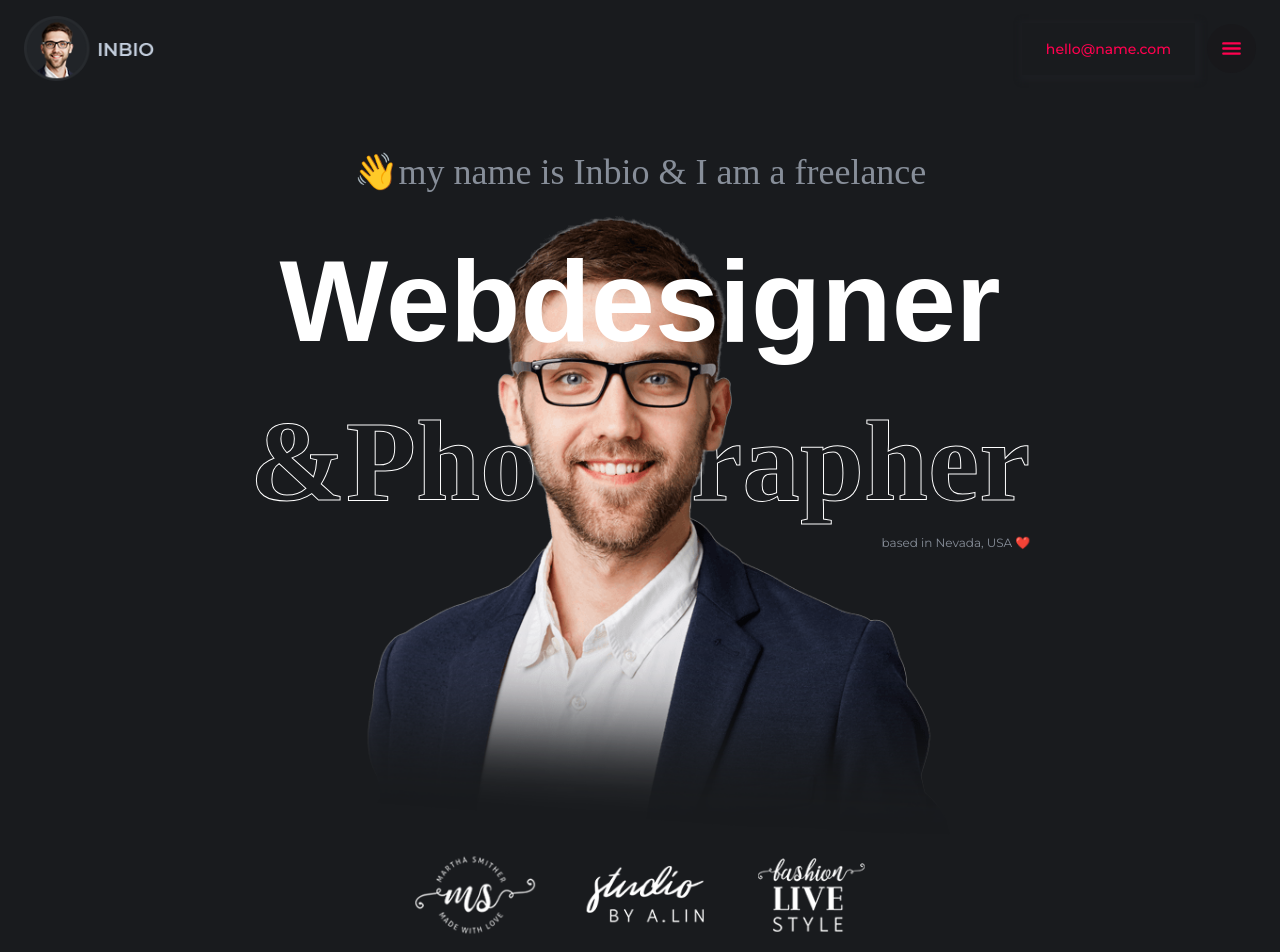
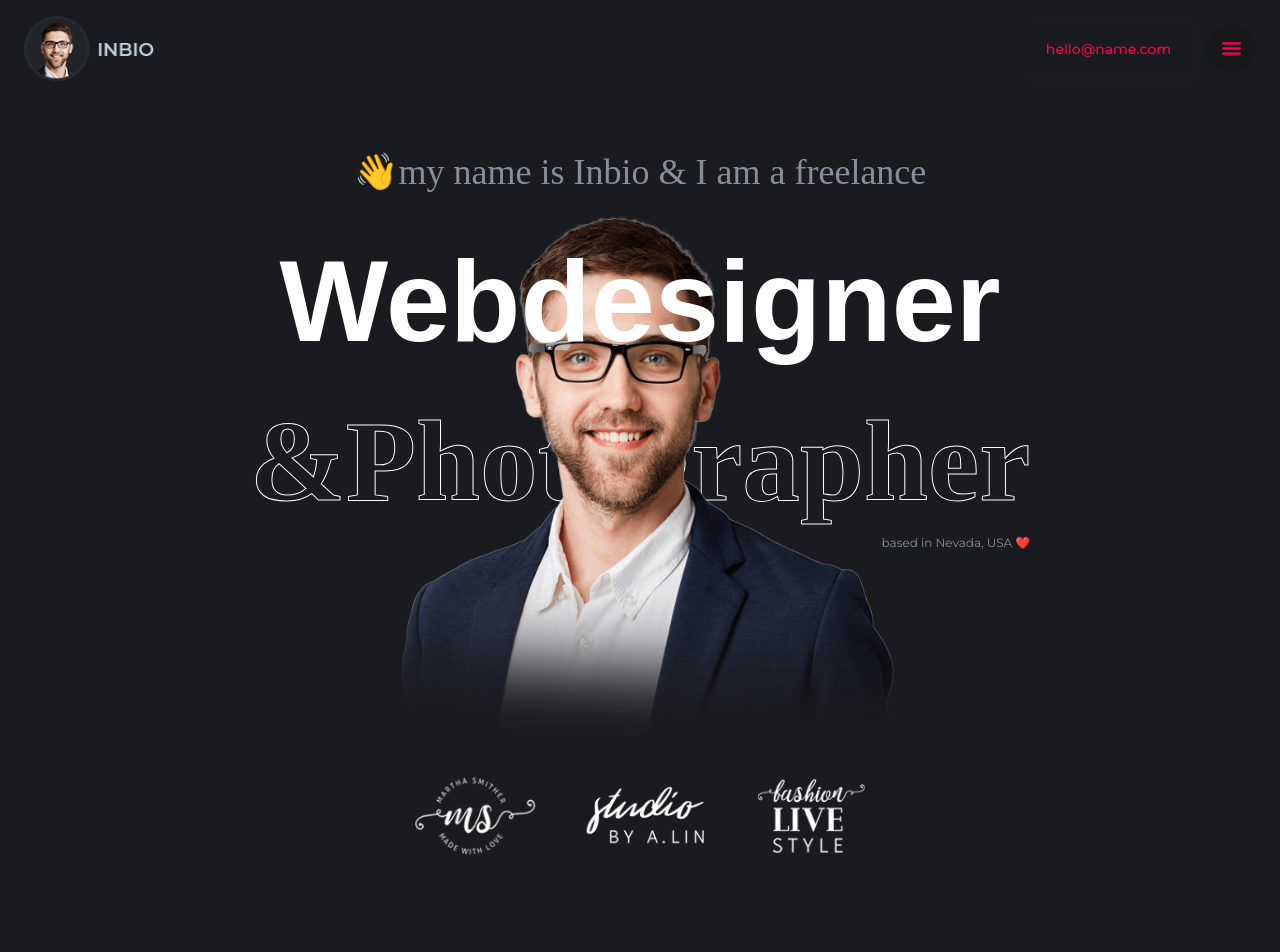
Before and after one commit to AhsanRaza69/newPortfolio, a Next.js app: page / in a window 1280 px wide. Shown: the top 952 px of the page. Built offline with nearby package versions, Linux system fonts and the light colour scheme.

Commit message:
animation

```diff
--- a/src/app/_Conponents/HeroSec.jsx
+++ b/src/app/_Conponents/HeroSec.jsx
@@ -4,22 +4,11 @@ import Container from './Container'
 import Image from 'next/image'
 import ProjectDetail from './ProjectDetail'
 import { useScroll, motion, useTransform } from 'framer-motion';
+import { fadeIn} from './variant';
 
 const HeroSec = () => {
 
-  const { scrollY } = useScroll();
 
-  const imageVariants = {
-    hidden: { y: 50, opacity: 0 }, // Start position below and invisible
-    visible: {
-      y: 0,
-      opacity: 1,
-      transition: {
-        duration: 0.2   , // Adjust the duration of the animation
-        ease: "easeOut"
-      }
-    } // End position at its original place and fully visible
-  };
 
   return (
     <div className="" id='hero'>
@@ -35,20 +24,42 @@ const HeroSec = () => {
             <p className=' text-xs  lg:text-lg text-darkcolor  sm:text-right'>based in Nevada, USA ❤️</p>
 
             <motion.div
-              initial="hidden"
-              animate="visible"
-              variants={imageVariants}
-
+              initial={{y:600, opacity : 0}}
+              animate={{y:0, opacity : 1}}
+              transition={{
+                delay:'0.2',
+                y:{
+                  type:'spring',
+                  stiffness:60
+                },
+                opacity:{duration:1},
+                ease:"easeIn",
+                duration:'0.4',
+              }}
 
               className=" absolute     z-0  top-[20%]    md:top-[17%]  flex justify-center  items-center flex-col  w-full  ">
-              <Image src="/heroimg.png" className=' h-auto w-[100%]  sm:w-[70%] md:w-[80%]   ' alt='Logo'
+              <Image src="/heroimg.png" className=' h-auto w-[100%]  sm:w-[70%] md:w-[70%]   ' alt='Logo'
                 width={650}
                 height={700}
               />
-              <Image src="/clientLogo.png" className=' h-auto w-[100%]  sm:w-[70%] md:w-[60%] xl:w-[50%]  ' alt='Logo'
+              <motion.div
+               initial={{y:-100, opacity : 0}}
+               whileInView={{y:0, opacity : 1}}
+               transition={{
+                 delay:'0.3',
+                 y:{
+                   type:'spring',
+                   stiffness:60
+                 },
+                 opacity:{duration:1},
+                 ease:"easeIn",
+                 duration:'0.4',
+               }} className="h-auto w-[100%]  sm:w-[70%] md:w-[60%] xl:w-[50%] ">
+              <Image src="/clientLogo.png" className='  ' alt='Logo'
                 width={650}
                 height={100}
               />
+              </motion.div>
             </motion.div>
           </div>
 
--- a/src/app/_Conponents/LatestDesignSlider2.jsx
+++ b/src/app/_Conponents/LatestDesignSlider2.jsx
@@ -2,6 +2,8 @@
 import { PiCaretLeftLight, PiCaretRightLight } from "react-icons/pi";
 import LatestDesignSlider from './LatestDesignSlider';
 import Slider from "react-slick";
+import{motion}from 'framer-motion'
+
 
 
 const LatestDesignSlider2 = () => {
@@ -57,8 +59,17 @@ const LatestDesignSlider2 = () => {
   };
 
   return (
-    <div className="   text-white w-full  flex  flex-col gap-3    " id="design">
-      <Slider  {...settings} className="slider-container">
+    <motion.div
+    // initial={{y:400, opacity : 0}}
+    // whileInView={{y:0, opacity : 1}}
+    // transition={{
+    //   delay:'0.2',
+    //   opacity:{duration:1},
+    //   ease:"easeIn",
+    //   duration:'0.5',
+    // }}
+    className="  text-white w-full  flex  flex-col gap-3    " id="design">
+s      <Slider  {...settings} className="">
         <div className=' fle '>
         <LatestDesignSlider topPara={"GAllery"}
         para="Front view woman wearing trucker hat.
@@ -82,7 +93,7 @@ const LatestDesignSlider2 = () => {
 
 
       </Slider>
-    </div>
+    </motion.div>
   );
 }
 export default LatestDesignSlider2
--- a/src/app/_Conponents/PricingSec.jsx
+++ b/src/app/_Conponents/PricingSec.jsx
@@ -3,6 +3,7 @@ import Container from './Container'
 import ReUseHeading from './reUseComponents/ReUseHeading'
 import PriceCard from './PriceCard'
 import Blackline from './Blackline'
+import { motion} from 'framer-motion'
 
 const PricingSec = () => {
   return (
@@ -21,9 +22,20 @@ const PricingSec = () => {
          </p>
          </div>
          <div className=" flex gap-2  ">
-          <PriceCard title={"STARTER"} Stiitle={"Try and decide."}
+          {/* <motion.div
+          initial={{y:400, opacity : 0}}
+          whileInView={{y:0, opacity : 1}}
+          transition={{
+            delay:'0.3',
+            opacity:{duration:1},
+            ease:"easeIn",
+            duration:'0.5',
+          }}
+          > */}
+          <PriceCard c title={"STARTER"} Stiitle={"Try and decide."}
           price={0}
           />
+          {/* </motion.div> */}
                  </div>
           <div className="">
           <PriceCard title={"BUNDLE"} Stiitle={"Try and decide."}
--- a/src/app/_Conponents/reUseComponents/ReUseHeading.jsx
+++ b/src/app/_Conponents/reUseComponents/ReUseHeading.jsx
@@ -1,32 +1,28 @@
 import { motion, useAnimation } from 'framer-motion';
-// import { useInView } from 'react-intersection-observer';
-
+import { fadeIn} from '../variant';
 
 const ReUseHeading = ({topPara,mainTitle}) => {
-  // const controls = useAnimation();
-  // const { ref, inView } = useInView({
-  //   threshold: 0.2, // Trigger the animation when 20% of the component is visible
-  // });
-
-  // React.useEffect(() => {
-  //   if (inView) {
-  //     controls.start({ y: 0, opacity: 1 });
-  //   } else {
-  //     controls.start({ y: 100, opacity: 0 });
-  //   }
-  // }, [controls, inView]);
 
   return (
-    <div
-    // ref={ref}
-    // animate={controls}
-    // initial={{ y: 100, opacity: 0 }}
-    transition={{ duration: 0.5 }} className=' w-full py-4  px-3 '>
+    <motion.div
+    initial={{y:100, opacity : 0}}
+    whileInView={{y:0, opacity : 1}}
+    transition={{
+      delay:'0.1',
+      // y:{
+      //   type:'spring',
+      //   stiffness:60
+      // },
+      opacity:{duration:1},
+      ease:"easeIn",
+      duration:'0.5',
+    }}
+ className=' w-full py-4  px-3 '>
       <p className=' uppercase   font-[500] text-md text-webred'>
         {topPara}
       </p>
       <h2 className='  font-bold  text-gray-300  text-[clamp(34px,5vw,60px)] '>{mainTitle}</h2>
-    </  div>
+    </  motion.div>
   )
 }
 
--- /dev/null
+++ b/src/app/_Conponents/variant.js
@@ -0,0 +1,21 @@
+export const fadeIn = ( direction , delay) =>{
+    return {
+        hidden : {
+            y : direction === 'up' ? 40 : direction === 'down' ? 40 : 0,
+            x : direction === 'left' ? 40 : direction === 'right' ? 40 : 0,
+        },
+        show : {
+            y:0,
+            x:0,
+            oppacity:1,
+            transition : {
+                type:'tween',
+                duraiotn : '1.2 ',
+                delay : 'delay ',
+                ease : [0.25,0.25,0.25,0.75],
+            }
+        }
+
+
+        }
+    }
```
